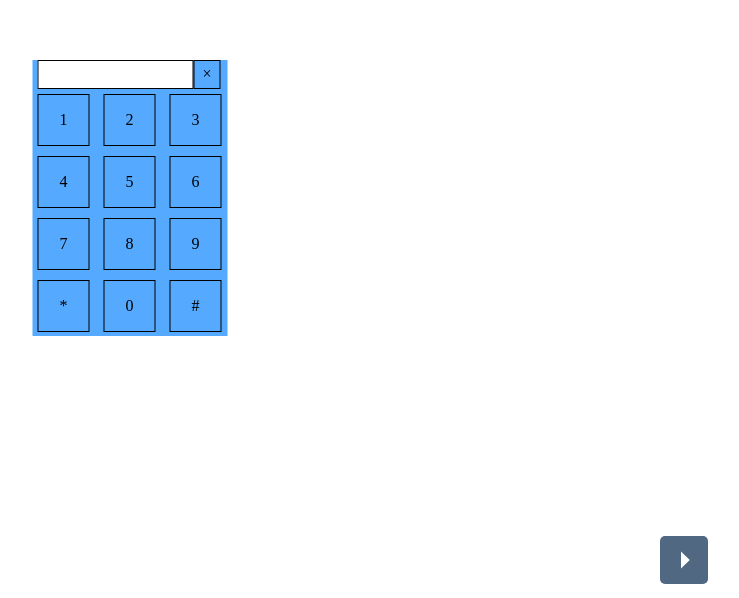
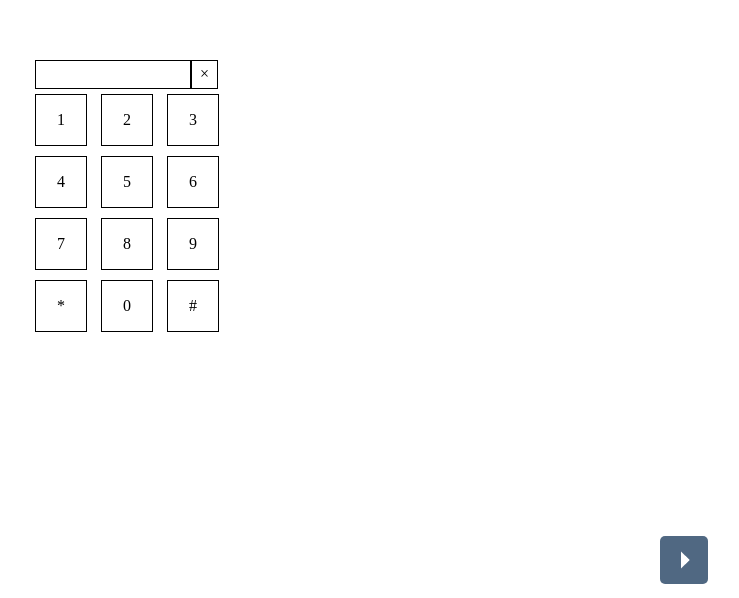
Before and after one commit to KeyMove/DTMF, a plain HTML site: page index.html in a window 1280 px wide. Shown: the part 202-800 px from the top of the page, without its empty margins (510-1249 px from the left). Drawn offline with Linux system fonts and the light colour scheme.

Commit message:
Add files via upload
edge显示优化

```diff
--- a/index.html
+++ b/index.html
@@ -52,10 +52,9 @@
     }
 
     .mainpanel{
-      width: 195px;
+      width: 200px;
       height: 276px;
       position: absolute;
-      background: #55a9ff;
       top: 50%;
       left: 50%;
       transform: translate(-50%,-50%);
```
